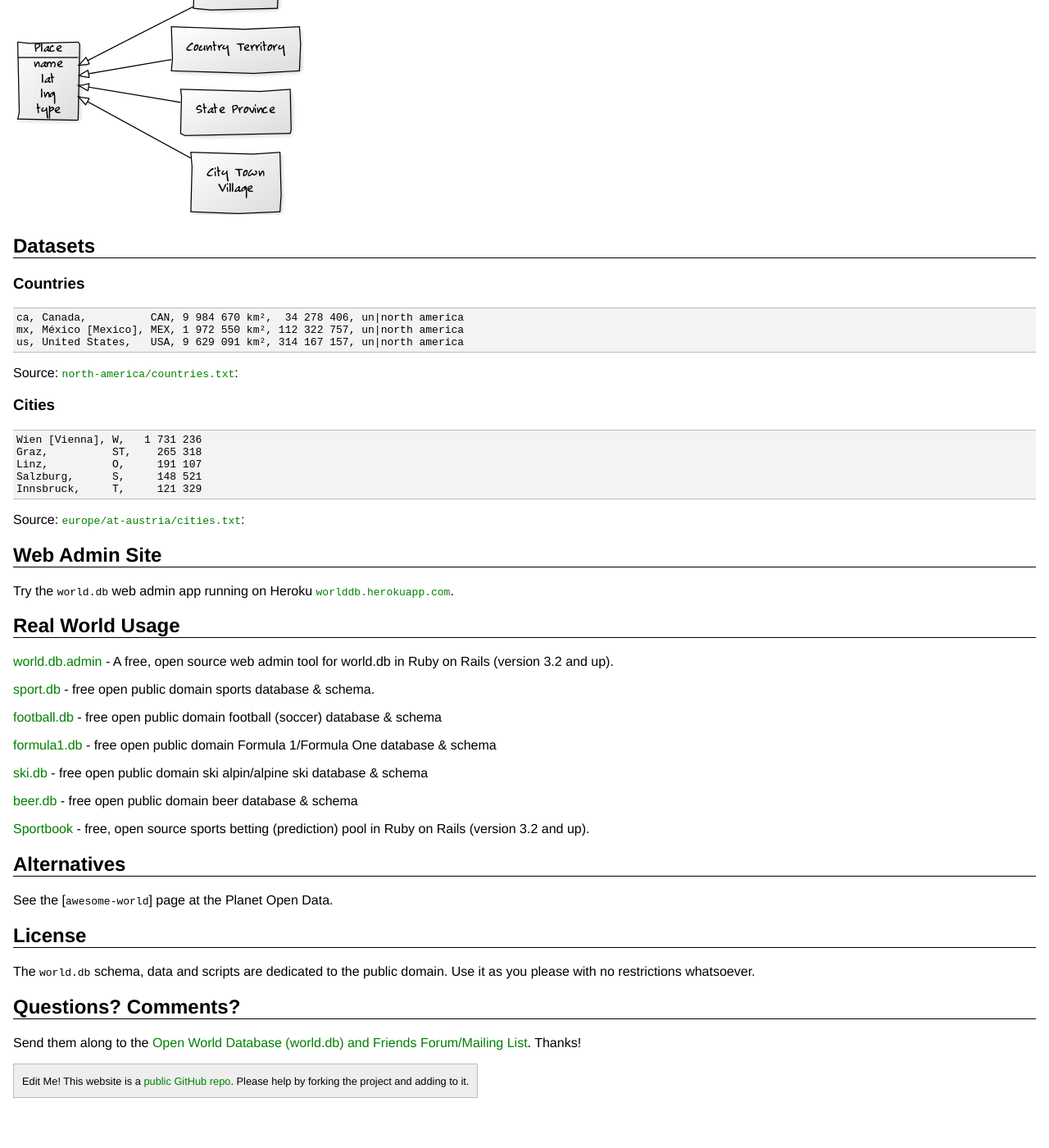
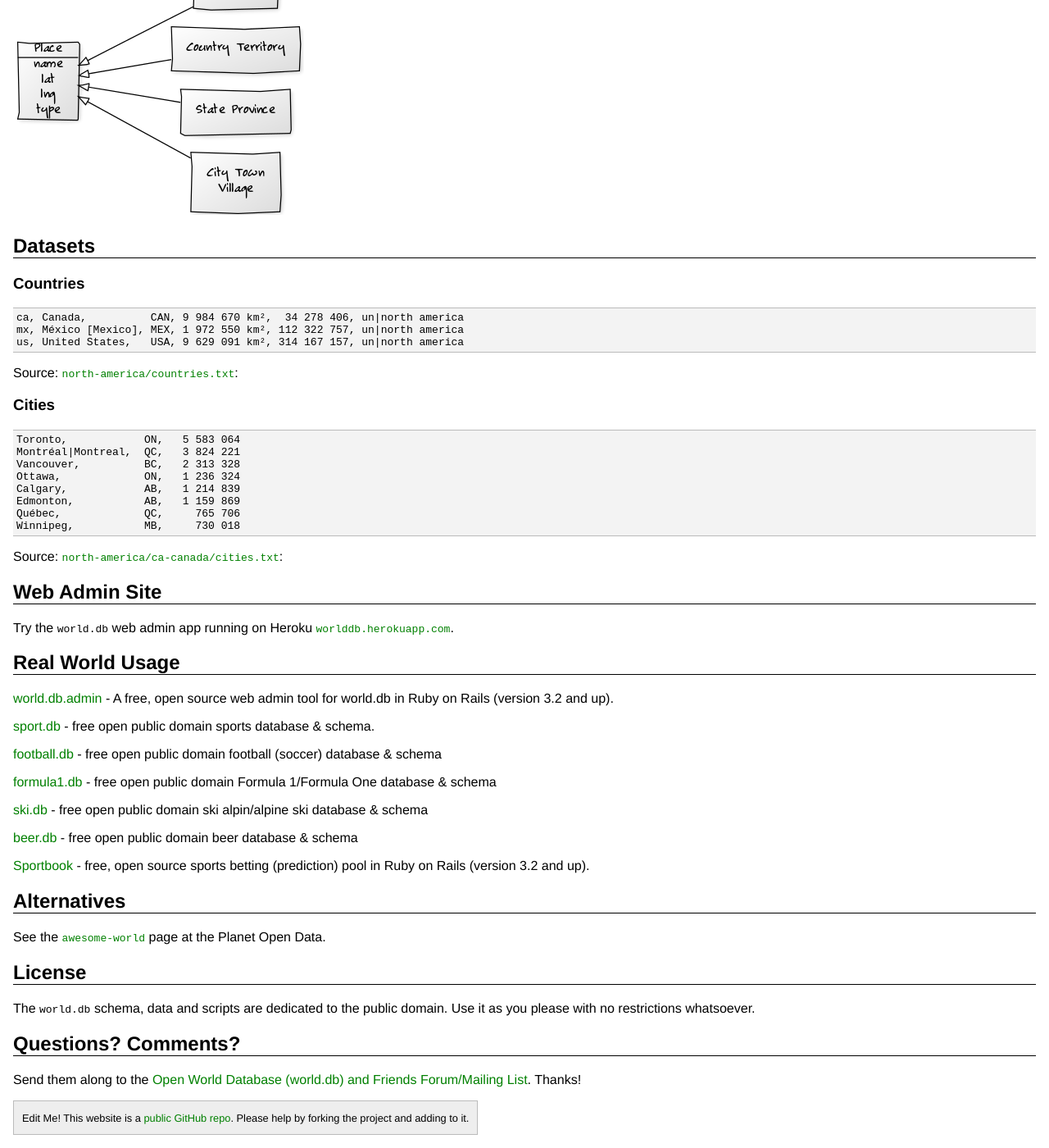
Before and after one commit to openmundi/openmundi.github.io, a Jekyll site: the page built from index.md, in a window 1280 px wide and 1400 px high, scrolled down 548 px. Shown: the whole window at 82% size. Built offline with Jekyll 4.4.1, drawn with Linux system fonts in a browser that asks for light colours; before the commit the page ends 1903 px from its top, so only the background shows below that.

Commit message:
Update index.md

```diff
--- a/index.md
+++ b/index.md
@@ -48,14 +48,17 @@ Source: [`north-america/countries.txt`](https://github.com/openmundi/world.db/bl
 ### Cities  {#cities}
 
 ~~~
-Wien [Vienna], W,   1 731 236
-Graz,          ST,    265 318
-Linz,          O,     191 107
-Salzburg,      S,     148 521
-Innsbruck,     T,     121 329
+Toronto,            ON,   5 583 064
+Montréal|Montreal,  QC,   3 824 221
+Vancouver,          BC,   2 313 328
+Ottawa,             ON,   1 236 324
+Calgary,            AB,   1 214 839
+Edmonton,           AB,   1 159 869
+Québec,             QC,     765 706
+Winnipeg,           MB,     730 018
 ~~~
 
-Source: [`europe/at-austria/cities.txt`](https://github.com/openmundi/world.db/blob/master/europe/at-austria/cities.txt):
+Source: [`north-america/ca-canada/cities.txt`](https://github.com/openmundi/world.db/blob/master/north-america/ca-canada/cities.txt):
 
 
 ## Web Admin Site   {#webadmin}
@@ -84,7 +87,7 @@ in Ruby on Rails (version 3.2 and up).
 
 ## Alternatives
 
-See the [`awesome-world`] page at the Planet Open Data.
+See the [`awesome-world`](https://github.com/planetopendata/awesome-world) page at the Planet Open Data.
 
 
 ## License    {#license}
```
